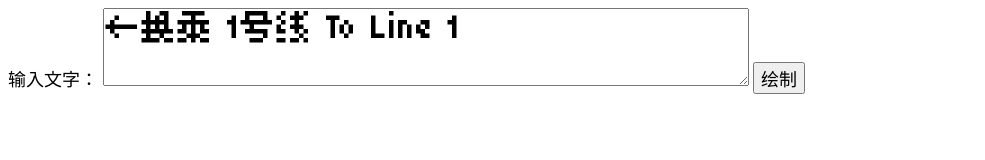
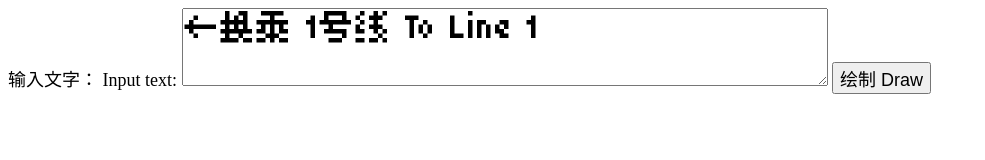
Before and after one commit to kqakqakqa/utf-block-sign-art, a plain HTML site: page index.html in a window 1280 px wide. Shown: the whole page, without its empty margins (0-985 px from the left). Drawn offline with Linux system fonts and the light colour scheme.

Commit message:
Add files via upload

```diff
--- a/index.html
+++ b/index.html
@@ -6,9 +6,9 @@
 
 <body>
     <div>
-        <label for="input">输入文字：</label>
+        <label for="input">输入文字： Input text: </label>
         <textarea type="text" id="input">←换乘 1号线 To Line 1</textarea>
-        <button onclick="main()">绘制</button>
+        <button onclick="main()">绘制 Draw</button>
     </div>
     <div id="canvasContainer"></div>
     <div id="artContainer"></div>
@@ -16,10 +16,10 @@
 
 <script>
     function main() {
+
+        inputText = (document.fonts.check("8px 'Chill Bitmap 77px'")) ? (document.getElementById("input").value) : "字体加载中... Font loading...";
         let artContainer = document.getElementById("artContainer"),
-            canvasContainer = document.getElementById("canvasContainer"),
-            inputText = document.getElementById("input").value;
-
+            canvasContainer = document.getElementById("canvasContainer");
         let canvases = text2canvases(inputText);
         let arts = canvases2arts(canvases);
 
@@ -53,7 +53,7 @@
             ctx.fillStyle = "#fff";
             ctx.fillRect(0, 0, canvas.width, canvas.height);
             ctx.fillStyle = "#000";
-            ctx.font = "8px 'Chill Bitmap 7px'";
+            ctx.font = "8px 'Chill Bitmap 77px'";
             return canvas;
         }
     }
@@ -117,7 +117,7 @@
 
 <style>
     @font-face {
-        font-family: "Chill Bitmap 7px";
+        font-family: "Chill Bitmap 77px";
         src: url("ChillBitmap7x.woff2") format("woff2");
     }
 
@@ -143,7 +143,7 @@
         width: 50vw;
         font-size: 2em;
         display: inline-block;
-        font-family: "Chill Bitmap 7px";
+        font-family: "Chill Bitmap 77px";
     }
 
     .artCanvas {
```
